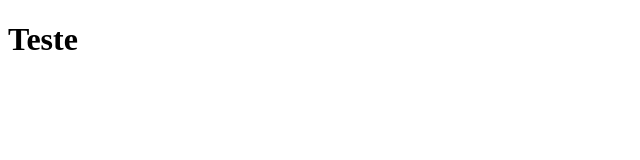
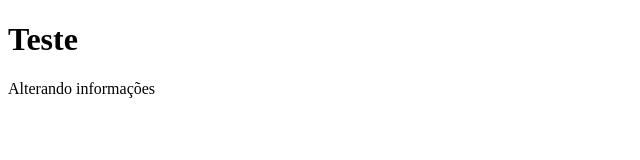
Before and after one commit to EderSousa/Teste, a plain HTML site: page index.htm in a window 1280 px wide. Shown: the whole page, without its empty margins (0-640 px from the left). Drawn offline with Linux system fonts and the light colour scheme.

Commit message:
Adicionbei um paragráfo

```diff
--- a/index.htm
+++ b/index.htm
@@ -9,6 +9,8 @@
 
     <h1>Teste</h1>
 
+    <p>Alterando informações</p>
+
 
 </body>
 </html>
```
